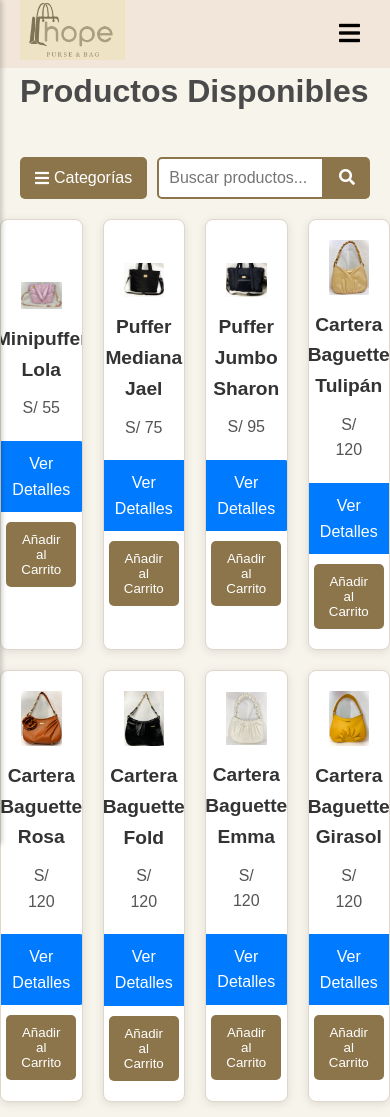
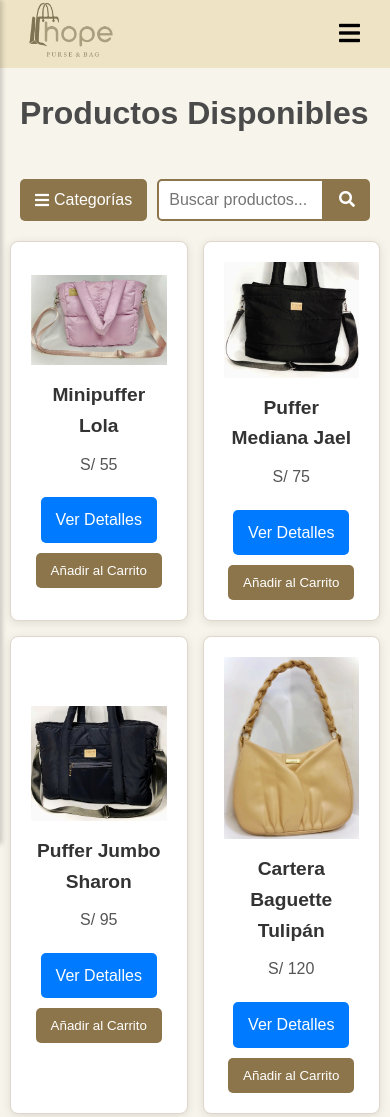
Before and after one commit to AnderMacedo/hope, a plain HTML site: page pages/products.html in a window 390 px wide. Shown: the top 1117 px of the page. Drawn offline with nearby package versions, Linux system fonts and the light colour scheme.

Commit message:
mejora en el diseño de la pagina

```diff
--- a/assets/css/components/navbar.css
+++ b/assets/css/components/navbar.css
@@ -1,6 +1,6 @@
 /* navbar.css */
 .navbar {
-  background-color: #f1e6d9;
+  background-color: #eee3c5;
   /*padding: 10px 0;*/
   position: fixed;
   width: 100%;
--- a/assets/css/pages/about.css
+++ b/assets/css/pages/about.css
@@ -1,6 +1,6 @@
 /* Estilo general para el main */
 main {
-  padding: 60px 20px;
+  padding: 30px 20px;
   background-color: #fdf8f3;
   font-family: 'Roboto', sans-serif;
   color: #333;
--- a/assets/css/pages/contact.css
+++ b/assets/css/pages/contact.css
@@ -1,6 +1,6 @@
 /* Estilo general para el main */
 main {
-  padding: 60px 20px;
+  padding: 30px 20px;
   background-color: #fdf8f3;
   font-family: 'Roboto', sans-serif;
   color: #333;
--- a/assets/css/pages/products.css
+++ b/assets/css/pages/products.css
@@ -21,9 +21,10 @@
 /* Contenedor de la cuadrícula de productos */
 .product-grid {
   display: grid;
-  grid-template-columns: repeat(4, 1fr); /* Limita a 4 columnas por fila */
+  grid-template-columns: repeat(auto-fit, minmax(300px, 1fr)); /* Ajuste dinámico de las columnas */
   gap: 20px;
   justify-items: center;
+  padding: 0 20px;
 }
 
 /* Estilo de cada tarjeta de producto */
@@ -255,4 +256,11 @@
   .search-bar input {
     width: 60%;
   }
+
+  /* Contenedor de la cuadrícula de productos */
+  .product-grid {
+    grid-template-columns: repeat(auto-fit, minmax(170px, 1fr)); /* Ajuste dinámico de las columnas */
+    gap: 15px;
+    padding: 0 10px;
+  }
 }
--- a/assets/css/styles.css
+++ b/assets/css/styles.css
@@ -6,8 +6,8 @@
 }
 
 main{
-  margin-top:46px;
-  margin-bottom: 46px;
+  margin-top: 68px;
+  margin-bottom: 68px;
 }
 
 body {
```
Also changed, not shown: assets/images/logo-hope-claro.png (added).
